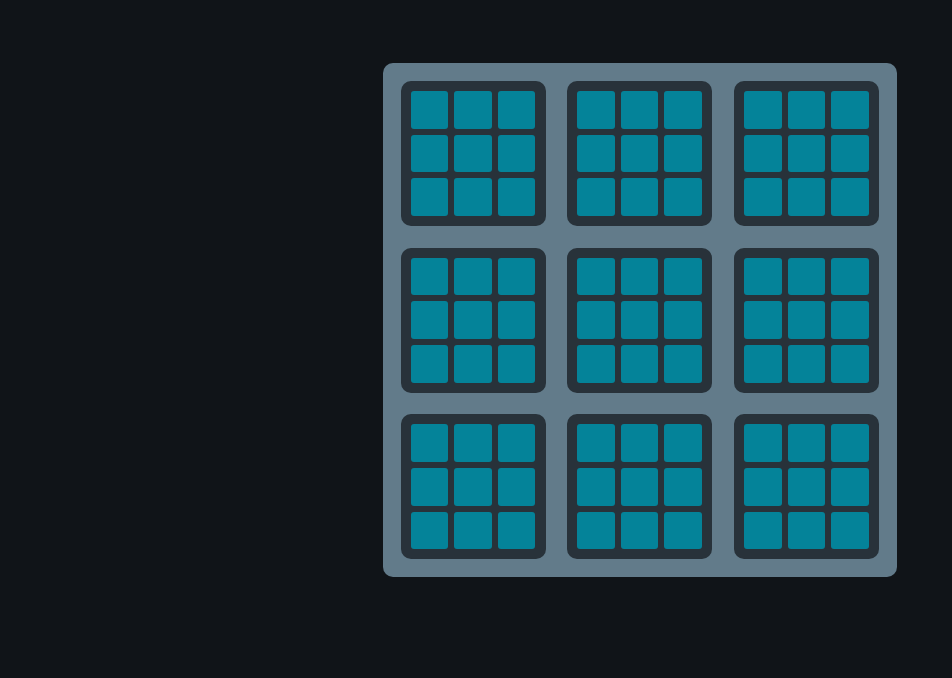
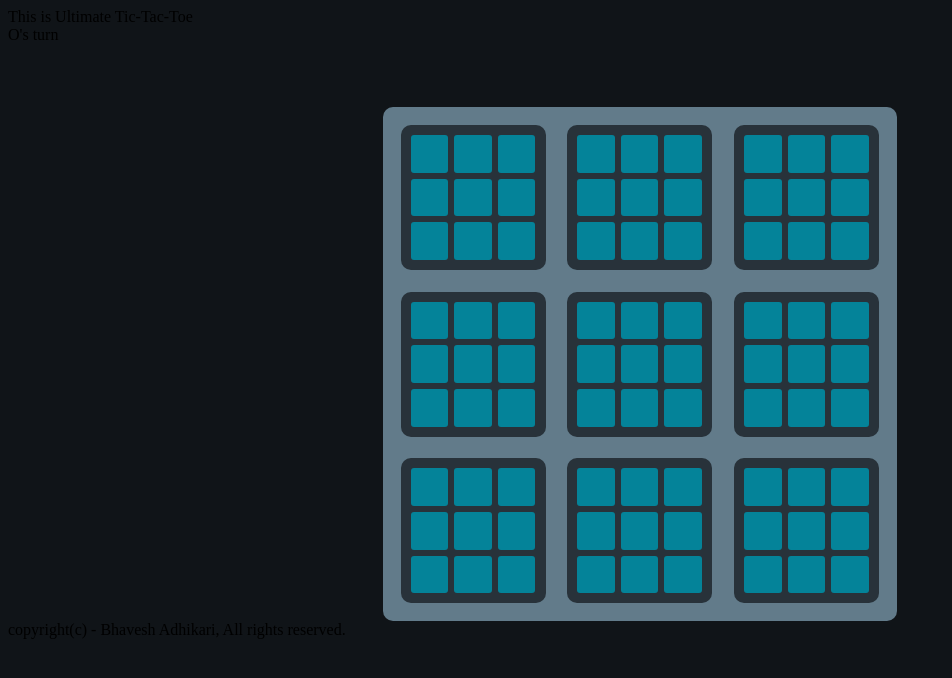
Before and after one commit to bhaveshadhikari/uttt, a plain HTML site: page index.html in a window 1280 px wide. Shown: the whole page, without its empty margins (0-952 px from the left). Drawn offline with Linux system fonts and the light colour scheme.

Commit message:
Update index.html

```diff
--- a/index.html
+++ b/index.html
@@ -1,16 +1,32 @@
 <!DOCTYPE html>
 <html lang="en">
-<head>
-    <meta charset="UTF-8">
-    <meta name="viewport" content="width=device-width, initial-scale=1.0">
-    <link rel="stylesheet" href="style.css">
-    <title>Document</title>
-</head>
-<body bgcolor ="#101418">
-    <div id ="megaboard">
-     <!-- <div id="board"></div> -->
+  <head>
+    <meta charset="UTF-8" />
+    <meta
+      name="viewport"
+      content="width=device-width, initial-scale=1.0, maximum-scale=1.0, user-scalable=no"
+    />
+
+    <link rel="stylesheet" href="style.css" />
+    <title>Ultimate Tic-Tac-Toe</title>
+  </head>
+
+  <body bgcolor="#101418">
+    <!-- <h2> this is ultimate tic-tac-toe!</h2> -->
+
+    <div id="header">
+        <div>
+            This is Ultimate Tic-Tac-Toe
+        </div>
+
+        <div id="notifier">O's turn</div>
     </div>
 
+    <div id="megaboard"></div>
+
+
+
+    <div id="footer">copyright(c) - Bhavesh Adhikari, All rights reserved.</div>
     <script src="script.js"></script>
-</body>
+  </body>
 </html>
```
